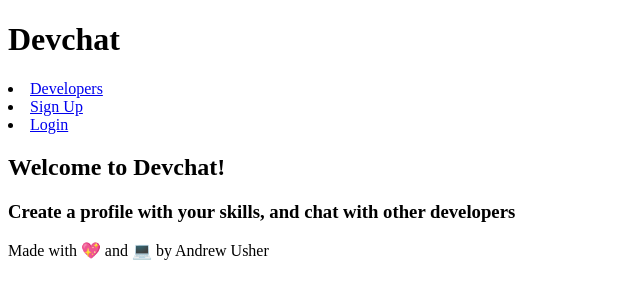
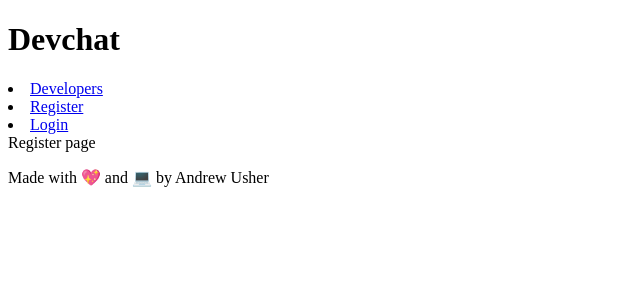
Before and after one commit to AndrewUsher/devchat, a React app: page /register in a window 1280 px wide. Shown: the top 300 px of the page, without its empty margins (0-640 px from the left). Built offline with nearby package versions, Linux system fonts and the light colour scheme.

Commit message:
Fix links to register page and add exact links

```diff
--- a/src/client/components/Header.js
+++ b/src/client/components/Header.js
@@ -27,7 +27,7 @@ const Header = ({ auth }) => {
             <Link to="/developers">Developers</Link>
           </li>
           <li>
-            <Link to="/signup">Sign Up</Link>
+            <Link to="/register">Register</Link>
           </li>
           <li>
             <Link to="/login">Login</Link>
--- a/src/client/containers/App.js
+++ b/src/client/containers/App.js
@@ -15,10 +15,10 @@ class App extends Component {
       <Router>
         <div>
           <Header auth={false} />
-          <Route path="/" component={Home} />
-          <Route path="/developers" component={Developers} />
-          <Route path="/login" component={Login} />
-          <Router path="register" component={Register} />
+          <Route exact path="/" component={Home} />
+          <Route exact path="/developers" component={Developers} />
+          <Route exact path="/login" component={Login} />
+          <Route exact path="/register" component={Register} />
           <Footer />
         </div>
       </Router>
```
